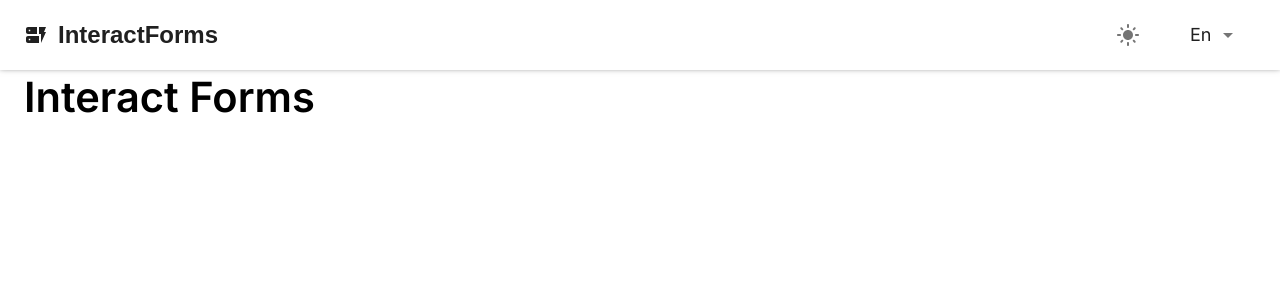
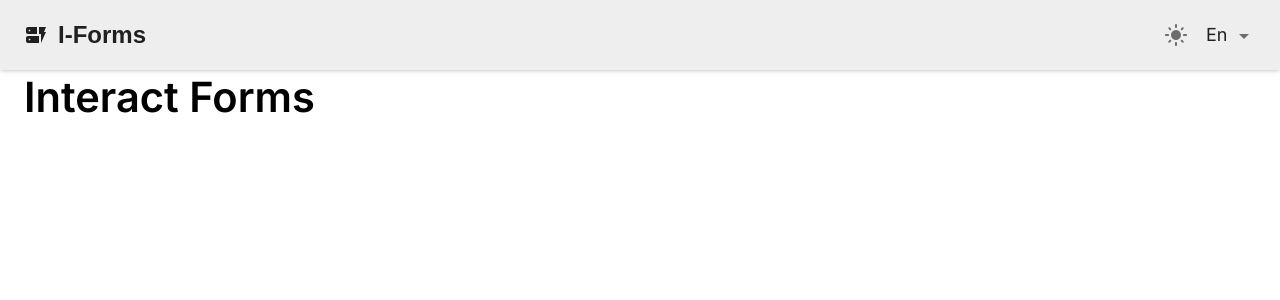
Before and after one commit to krisPosashkova/interact-forms, a Next.js app: page /en in a window 1280 px wide. Shown: the top 300 px of the page. Built offline with nearby package versions, Linux system fonts and the light colour scheme; a web font is replaced by a local one.

Commit message:
update header

```diff
--- a/src/components/Header/Header.styled.tsx
+++ b/src/components/Header/Header.styled.tsx
@@ -9,10 +9,35 @@ export const CustomHeader = styled.header(({ theme }) => ({
     color: theme.vars.palette.text.primary,
     width: "100%",
     boxShadow: "0 -2px 6px #5d5c5c",
+    backgroundColor: theme.vars.palette.background.paper,
+
+    ".logo": { whiteSpace: "nowrap" },
+
+    ".p-0": {
+        padding: 0,
+    },
 
     ".flex-align-center": {
         display: "flex",
         alignItems: "center",
-        gap: "10px",
+        gap: 10,
+    },
+
+    [theme.breakpoints.between("xs", "md")]: {
+        ".is-mobile": {
+            display: "block",
+        },
+        ".is-desktop": {
+            display: "none",
+        },
+    },
+
+    [theme.breakpoints.up("md")]: {
+        ".is-mobile": {
+            display: "none",
+        },
+        ".is-desktop": {
+            display: "block",
+        },
     },
 }));
--- a/src/components/Header/Header.tsx
+++ b/src/components/Header/Header.tsx
@@ -2,13 +2,7 @@
 import React, { useMemo, memo } from "react";
 import { Link } from "@/i18n/routing";
 
-import {
-    Typography,
-    Container,
-    IconButton,
-    List,
-    ListItem,
-} from "@mui/material";
+import { Typography, Container, IconButton, List } from "@mui/material";
 import { DynamicForm, Menu } from "@mui/icons-material";
 import { CustomHeader } from "./Header.styled";
 
@@ -17,18 +11,33 @@ import ListItems from "@/components/Common/ListItems";
 import ModeSwitcher from "@/components/UI/ModeSwitcher";
 import LocaleSwitcher from "@/components/UI/LocaleSwitcher";
 
-import { useMedia } from "@/hooks/useMedia";
 import { useMenu } from "@/hooks/useMenu";
 
 const Header = () => {
-    const { isMobileOrTablet } = useMedia();
     const { openMenu, toggleMenu } = useMenu();
     const menuItems = useMemo(
+        () => [
+            <>
+                <ModeSwitcher key="modeSwitcher" />
+                <LocaleSwitcher key="localeSwitcher" />
+            </>,
+        ],
+        []
+    );
+    const headerItems = useMemo(
         () => [
             <ModeSwitcher key="modeSwitcher" />,
             <LocaleSwitcher key="localeSwitcher" />,
         ],
         []
+    );
+    const headerMobileItems = useMemo(
+        () => [
+            <IconButton className="p-0" key="menuButton" onClick={toggleMenu}>
+                <Menu />
+            </IconButton>,
+        ],
+        [toggleMenu]
     );
     return (
         <CustomHeader>
@@ -43,21 +52,23 @@ const Header = () => {
                         justifyContent: "space-between",
                         height: "70px",
                     }}>
-                    <Link href={"/"} className="flex-align-center">
+                    <Link href={"/"} className="logo flex-align-center">
                         <DynamicForm />
-                        <span>InteractForms</span>
+                        <span>I-Forms</span>
                     </Link>
 
                     <List className="flex-align-center">
-                        {isMobileOrTablet ? (
-                            <ListItem component="li">
-                                <IconButton onClick={toggleMenu}>
-                                    <Menu />
-                                </IconButton>
-                            </ListItem>
-                        ) : (
-                            <ListItems nameComponent="li" items={menuItems} />
-                        )}
+                        <ListItems
+                            className="is-desktop p-0"
+                            nameComponent="li"
+                            items={headerItems}
+                        />
+
+                        <ListItems
+                            nameComponent="li"
+                            className="is-mobile p-0"
+                            items={headerMobileItems}
+                        />
                     </List>
                 </Typography>
             </Container>
```
